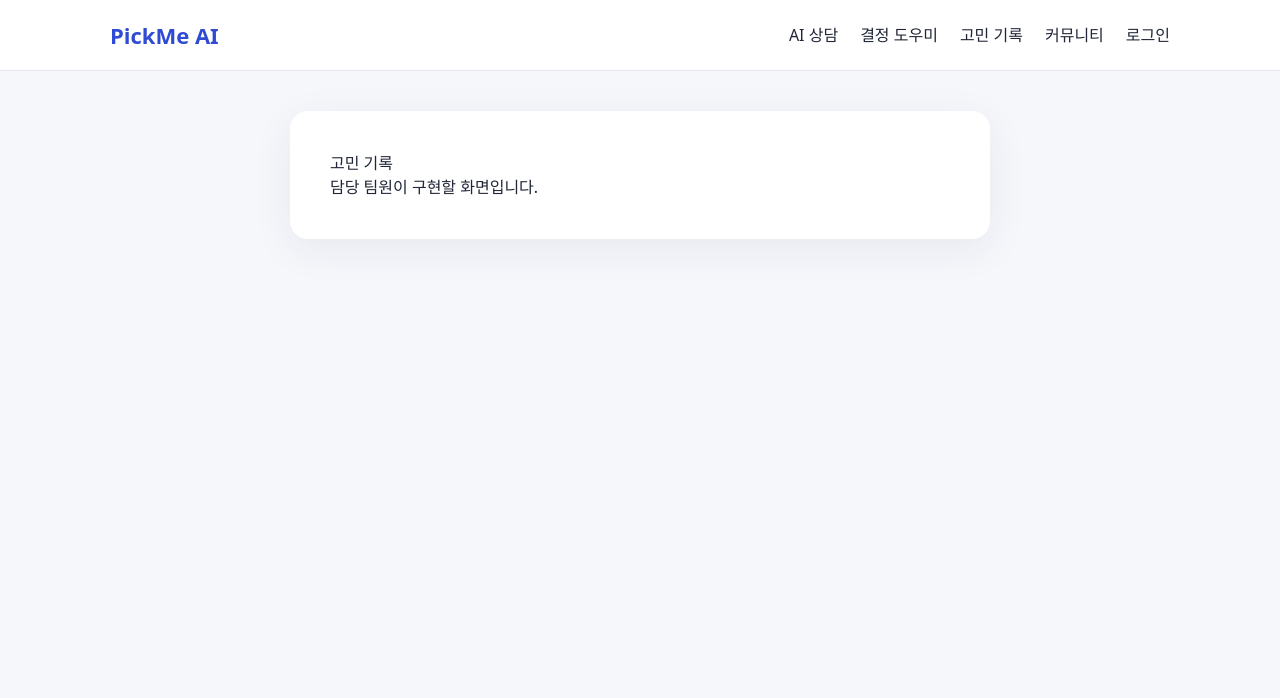
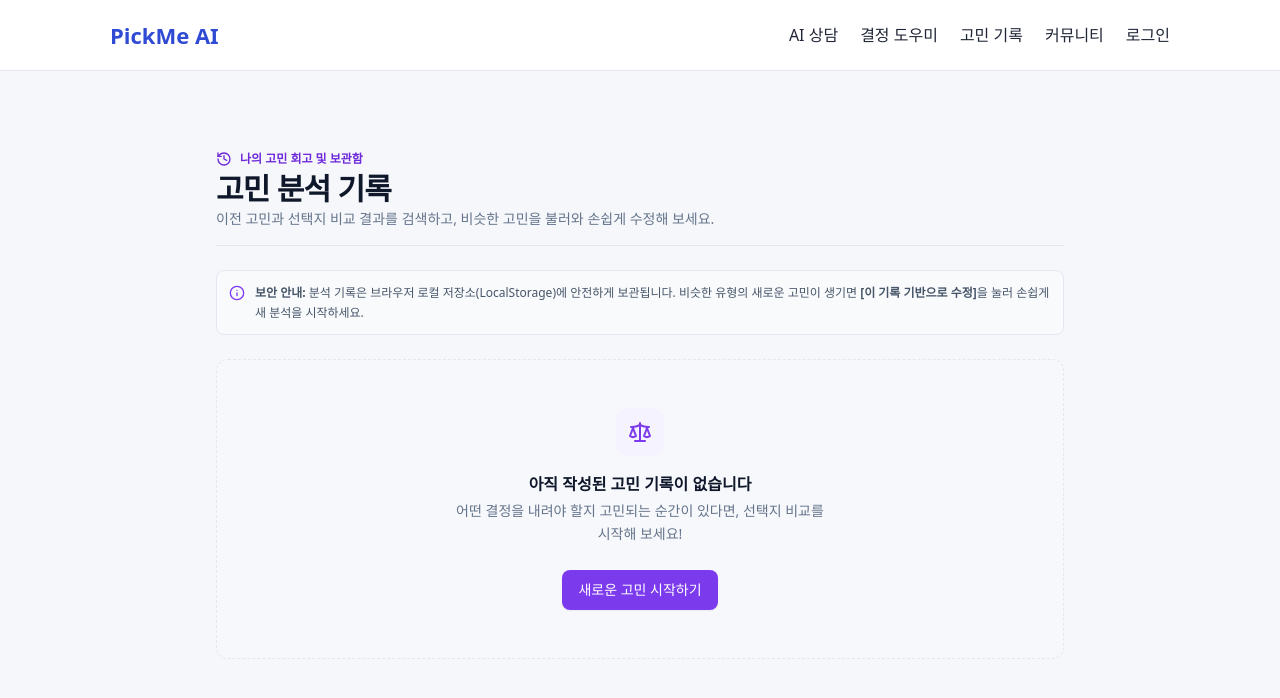
Before and after one commit to gustn0307/pickme-flask, a Flask app: page /history/ in a window 1280 px wide. Shown: the top 698 px of the page. Run offline with Flask 3, Linux system fonts and the light colour scheme; some libraries are stand-ins or nearby versions.

Commit message:
feat: 고민 기록 페이지(index.html) 추가

```diff
--- a/templates/history/index.html
+++ b/templates/history/index.html
@@ -1,2 +1,57 @@
-{% extends 'base.html' %}
-{% block content %}<section class='panel'><h1>고민 기록</h1><p>담당 팀원이 구현할 화면입니다.</p></section>{% endblock %}
+<!-- pickme-flask-main/templates/history/index.html -->
+{% extends "base.html" %}
+
+{% block content %}
+<!-- 아이콘 렌더링을 위한 Lucide 라이브러리 추가 -->
+<script src="https://unpkg.com/lucide@latest"></script>
+
+<div class="max-w-4xl mx-auto px-4 sm:px-6 py-10 space-y-6">
+
+    <!-- 1. 페이지 헤더 타이틀 영역 -->
+    <div class="flex flex-col sm:flex-row sm:items-center justify-between gap-4 pb-4 border-b border-slate-200">
+        <div>
+            <div class="flex items-center gap-2 text-violet-700 text-xs font-semibold mb-1">
+                <!-- React의 <History /> 아이콘과 동일 -->
+                <i data-lucide="history" class="w-4 h-4"></i>
+                <span>나의 고민 회고 및 보관함</span>
+            </div>
+            <h1 class="text-2xl sm:text-3xl font-extrabold text-slate-900 tracking-tight">고민 분석 기록</h1>
+            <p class="text-xs sm:text-sm text-slate-500 mt-0.5">이전 고민과 선택지 비교 결과를 검색하고, 비슷한 고민을 불러와 손쉽게 수정해 보세요.</p>
+        </div>
+    </div>
+
+    <!-- 2. 보안 안내 배너 -->
+    <div class="rounded-lg bg-slate-50 border border-slate-200 p-3 flex items-start gap-2.5 text-xs text-slate-600">
+        <!-- React의 <Info /> 아이콘과 동일 -->
+        <i data-lucide="info" class="w-4 h-4 text-violet-600 shrink-0 mt-0.5"></i>
+        <p class="leading-relaxed">
+            <strong>보안 안내:</strong> 분석 기록은 브라우저 로컬 저장소(LocalStorage)에 안전하게 보관됩니다. 비슷한 유형의 새로운 고민이 생기면 <strong>[이 기록 기반으로 수정]</strong>을 눌러 손쉽게 새 분석을 시작하세요.
+        </p>
+    </div>
+
+    <!-- 3. 데이터가 없을 때 (Empty State) 영역 -->
+    <!-- 캡처 이미지와 동일한 점선(dashed) 테두리와 연한 배경색 적용 -->
+    <div class="flex flex-col items-center justify-center p-12 text-center border border-dashed border-slate-200 rounded-xl bg-slate-50/50">
+
+        <!-- 보라색 둥근 사각형 안의 저울 아이콘 -->
+        <div class="w-12 h-12 rounded-xl bg-violet-50 text-violet-600 flex items-center justify-center mb-4">
+            <!-- React의 <Scale /> 아이콘과 동일 -->
+            <i data-lucide="scale" class="w-6 h-6"></i>
+        </div>
+
+        <h3 class="text-base font-semibold text-slate-900 mb-1">아직 작성된 고민 기록이 없습니다</h3>
+        <p class="text-sm text-slate-500 max-w-sm mb-6 leading-relaxed">어떤 결정을 내려야 할지 고민되는 순간이 있다면, 선택지 비교를 시작해 보세요!</p>
+
+        <!-- 새로운 고민 시작하기 버튼 -->
+        <a href="/decision/new" class="inline-flex items-center justify-center font-medium rounded-lg transition-all duration-150 focus:outline-none focus-visible:ring-2 focus-visible:ring-offset-2 whitespace-nowrap shrink-0 cursor-pointer select-none text-sm px-4 py-2 gap-2 h-10 bg-violet-600 text-white hover:bg-violet-700 active:bg-violet-800 focus-visible:ring-violet-500 shadow-sm">
+            새로운 고민 시작하기
+        </a>
+    </div>
+
+</div>
+
+<!-- 스크립트를 실행하여 <i> 태그를 실제 SVG 아이콘으로 변환 -->
+<script>
+    lucide.createIcons();
+</script>
+{% endblock %}
```
